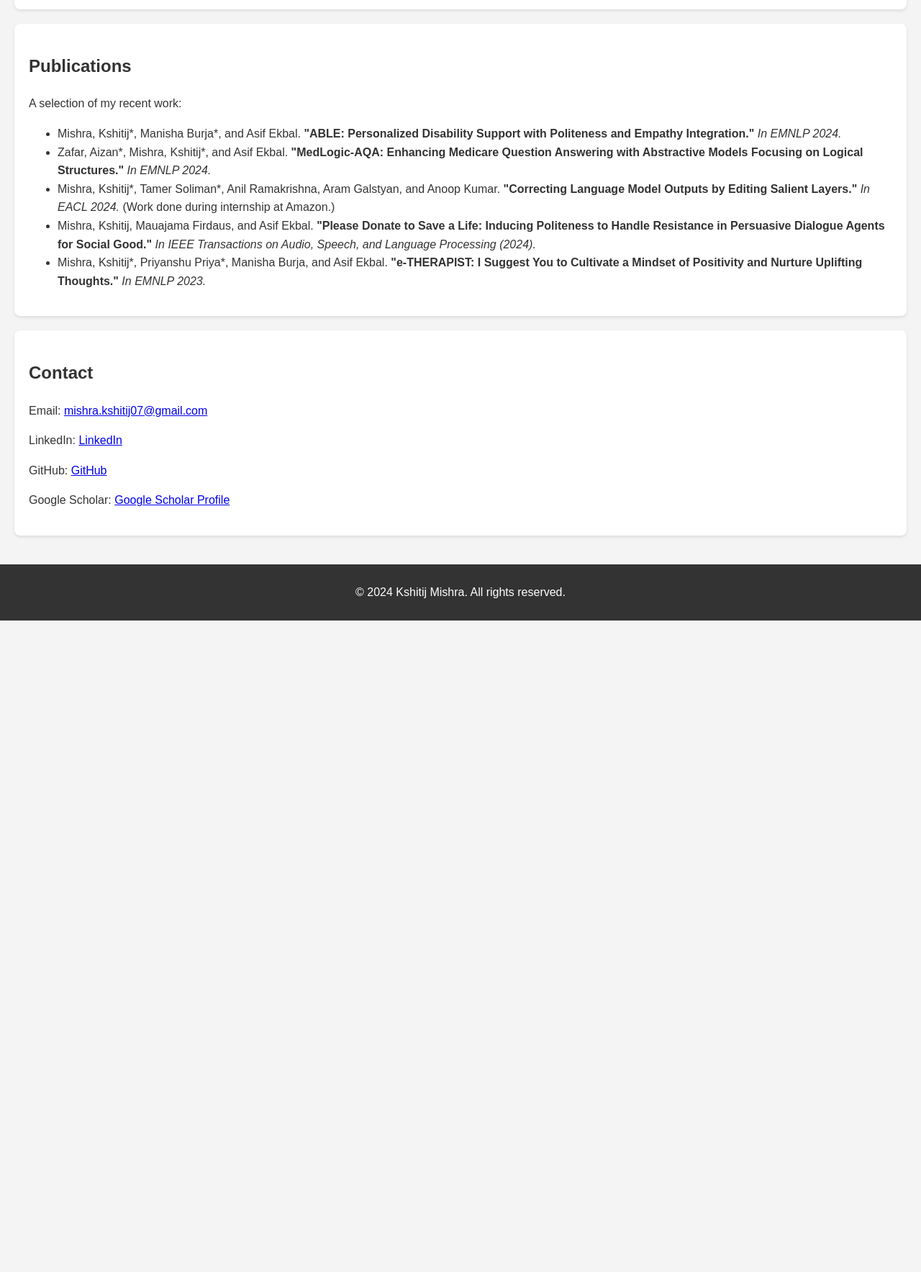
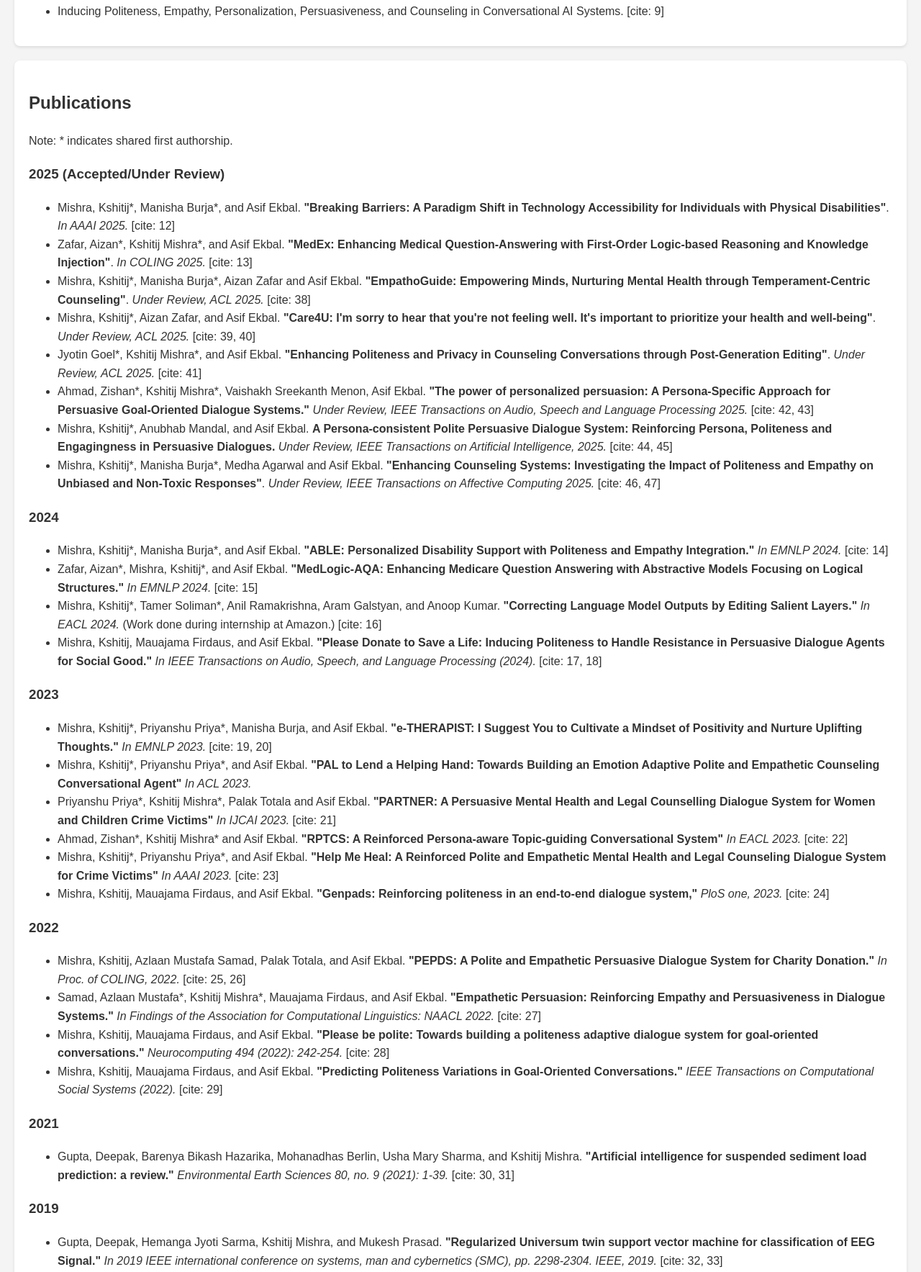
Before and after one commit to Mishrakshitij/Kshitij_Mishra, a plain HTML site: page index.html in a window 1280 px wide. Shown: the part 757-2524 px from the top of the page at 72% size. Before the commit the page ends 1619 px from the top, so only its background shows below. Drawn offline with Linux system fonts and the light colour scheme.

Commit message:
Update index.html

```diff
--- a/index.html
+++ b/index.html
@@ -24,8 +24,7 @@
             <h2>About Me</h2>
             <div class="about-container">
                 <div class="about-text">
-                    <p>I am a researcher specializing in Conversational AI, LLM editing methods, and privacy-preserving AI.
-                    My work focuses on developing AI systems that exhibit politeness, empathy, and logical reasoning in diverse domains.</p>
+                    <p>I am a researcher specializing in Conversational AI, LLM editing methods, and privacy-preserving AI. My work focuses on developing AI systems that exhibit politeness, empathy, and logical reasoning in diverse domains. [cite: 9]</p>
                     <p><a href="docs/CV.pdf" target="_blank">Download CV</a> | <a href="docs/Research_Statement_KM.pdf" target="_blank">Download Research Statement</a></p>
                 </div>
                 <div class="about-photo">
@@ -37,21 +36,70 @@
             <h2>Research</h2>
             <p>My research explores:</p>
             <ul>
-                <li>Conversational AI systems for counseling, healthcare, and assistance.</li>
-                <li>Parameter-efficient LLM editing using methods like Salient Layer Editing.</li>
+                <li>Conversational AI systems for counseling, healthcare, and assistance. [cite: 4, 5]</li>
+                <li>Parameter-efficient LLM editing using methods like Salient Layer Editing. [cite: 2, 16]</li>
+                <li>Privacy-preserving large language models. [cite: 3]</li>
                 <li>Logical reasoning and bias mitigation in AI applications.</li>
+                <li>Inducing Politeness, Empathy, Personalization, Persuasiveness, and Counseling in Conversational AI Systems. [cite: 9]</li>
             </ul>
         </section>
         <section id="publications">
             <h2>Publications</h2>
-            <p>A selection of my recent work:</p>
+            <p>Note: * indicates shared first authorship.</p>
+
+            <h3>2025 (Accepted/Under Review)</h3>
             <ul>
-                <li>Mishra, Kshitij*, Manisha Burja*, and Asif Ekbal. <b>"ABLE: Personalized Disability Support with Politeness and Empathy Integration."</b> <i>In EMNLP 2024.</i></li>
-                <li>Zafar, Aizan*, Mishra, Kshitij*, and Asif Ekbal. <b>"MedLogic-AQA: Enhancing Medicare Question Answering with Abstractive Models Focusing on Logical Structures."</b> <i>In EMNLP 2024.</i></li>
-                <li>Mishra, Kshitij*, Tamer Soliman*, Anil Ramakrishna, Aram Galstyan, and Anoop Kumar. <b>"Correcting Language Model Outputs by Editing Salient Layers."</b> <i>In EACL 2024.</i> (Work done during internship at Amazon.)</li>
-                <li>Mishra, Kshitij, Mauajama Firdaus, and Asif Ekbal. <b>"Please Donate to Save a Life: Inducing Politeness to Handle Resistance in Persuasive Dialogue Agents for Social Good."</b> <i>In IEEE Transactions on Audio, Speech, and Language Processing (2024).</i></li>
-                <li>Mishra, Kshitij*, Priyanshu Priya*, Manisha Burja, and Asif Ekbal. <b>"e-THERAPIST: I Suggest You to Cultivate a Mindset of Positivity and Nurture Uplifting Thoughts."</b> <i>In EMNLP 2023.</i></li>
+                <li>Mishra, Kshitij*, Manisha Burja*, and Asif Ekbal. <b>"Breaking Barriers: A Paradigm Shift in Technology Accessibility for Individuals with Physical Disabilities"</b>. <i>In AAAI 2025.</i> [cite: 12]</li>
+                <li>Zafar, Aizan*, Kshitij Mishra*, and Asif Ekbal. <b>"MedEx: Enhancing Medical Question-Answering with First-Order Logic-based Reasoning and Knowledge Injection"</b>. <i>In COLING 2025.</i> [cite: 13]</li>
+                <li>Mishra, Kshitij*, Manisha Burja*, Aizan Zafar and Asif Ekbal. <b>"EmpathoGuide: Empowering Minds, Nurturing Mental Health through Temperament-Centric Counseling"</b>. <i>Under Review, ACL 2025.</i> [cite: 38]</li>
+                <li>Mishra, Kshitij*, Aizan Zafar, and Asif Ekbal. <b>"Care4U: I'm sorry to hear that you're not feeling well. It's important to prioritize your health and well-being"</b>. <i>Under Review, ACL 2025.</i> [cite: 39, 40]</li>
+                <li>Jyotin Goel*, Kshitij Mishra*, and Asif Ekbal. <b>"Enhancing Politeness and Privacy in Counseling Conversations through Post-Generation Editing"</b>. <i>Under Review, ACL 2025.</i> [cite: 41]</li>
+                <li>Ahmad, Zishan*, Kshitij Mishra*, Vaishakh Sreekanth Menon, Asif Ekbal. <b>"The power of personalized persuasion: A Persona-Specific Approach for Persuasive Goal-Oriented Dialogue Systems."</b> <i>Under Review, IEEE Transactions on Audio, Speech and Language Processing 2025.</i> [cite: 42, 43]</li>
+                <li>Mishra, Kshitij*, Anubhab Mandal, and Asif Ekbal. <b>A Persona-consistent Polite Persuasive Dialogue System: Reinforcing Persona, Politeness and Engagingness in Persuasive Dialogues.</b> <i>Under Review, IEEE Transactions on Artificial Intelligence, 2025.</i> [cite: 44, 45]</li>
+                 <li>Mishra, Kshitij*, Manisha Burja*, Medha Agarwal and Asif Ekbal. <b>"Enhancing Counseling Systems: Investigating the Impact of Politeness and Empathy on Unbiased and Non-Toxic Responses"</b>. <i>Under Review, IEEE Transactions on Affective Computing 2025.</i> [cite: 46, 47]</li>
+           </ul>
+
+            <h3>2024</h3>
+            <ul>
+                <li>Mishra, Kshitij*, Manisha Burja*, and Asif Ekbal. <b>"ABLE: Personalized Disability Support with Politeness and Empathy Integration."</b> <i>In EMNLP 2024.</i> [cite: 14]</li>
+                <li>Zafar, Aizan*, Mishra, Kshitij*, and Asif Ekbal. <b>"MedLogic-AQA: Enhancing Medicare Question Answering with Abstractive Models Focusing on Logical Structures."</b> <i>In EMNLP 2024.</i> [cite: 15]</li>
+                <li>Mishra, Kshitij*, Tamer Soliman*, Anil Ramakrishna, Aram Galstyan, and Anoop Kumar. <b>"Correcting Language Model Outputs by Editing Salient Layers."</b> <i>In EACL 2024.</i> (Work done during internship at Amazon.) [cite: 16]</li>
+                <li>Mishra, Kshitij, Mauajama Firdaus, and Asif Ekbal. <b>"Please Donate to Save a Life: Inducing Politeness to Handle Resistance in Persuasive Dialogue Agents for Social Good."</b> <i>In IEEE Transactions on Audio, Speech, and Language Processing (2024).</i> [cite: 17, 18]</li>
             </ul>
+
+            <h3>2023</h3>
+            <ul>
+                <li>Mishra, Kshitij*, Priyanshu Priya*, Manisha Burja, and Asif Ekbal. <b>"e-THERAPIST: I Suggest You to Cultivate a Mindset of Positivity and Nurture Uplifting Thoughts."</b> <i>In EMNLP 2023.</i> [cite: 19, 20]</li>
+                <li>Mishra, Kshitij*, Priyanshu Priya*, and Asif Ekbal. <b>"PAL to Lend a Helping Hand: Towards Building an Emotion Adaptive Polite and Empathetic Counseling Conversational Agent"</b> <i>In ACL 2023.</i></li>
+                <li>Priyanshu Priya*, Kshitij Mishra*, Palak Totala and Asif Ekbal. <b>"PARTNER: A Persuasive Mental Health and Legal Counselling Dialogue System for Women and Children Crime Victims"</b> <i>In IJCAI 2023.</i> [cite: 21]</li>
+                <li>Ahmad, Zishan*, Kshitij Mishra* and Asif Ekbal. <b>"RPTCS: A Reinforced Persona-aware Topic-guiding Conversational System"</b> <i>In EACL 2023.</i> [cite: 22]</li>
+                <li>Mishra, Kshitij*, Priyanshu Priya*, and Asif Ekbal. <b>"Help Me Heal: A Reinforced Polite and Empathetic Mental Health and Legal Counseling Dialogue System for Crime Victims"</b> <i>In AAAI 2023.</i> [cite: 23]</li>
+                 <li>Mishra, Kshitij, Mauajama Firdaus, and Asif Ekbal. <b>"Genpads: Reinforcing politeness in an end-to-end dialogue system,"</b> <i>PloS one, 2023.</i> [cite: 24]</li>
+           </ul>
+
+            <h3>2022</h3>
+            <ul>
+                <li>Mishra, Kshitij, Azlaan Mustafa Samad, Palak Totala, and Asif Ekbal. <b>"PEPDS: A Polite and Empathetic Persuasive Dialogue System for Charity Donation."</b> <i>In Proc. of COLING, 2022.</i> [cite: 25, 26]</li>
+                <li>Samad, Azlaan Mustafa*, Kshitij Mishra*, Mauajama Firdaus, and Asif Ekbal. <b>"Empathetic Persuasion: Reinforcing Empathy and Persuasiveness in Dialogue Systems."</b> <i>In Findings of the Association for Computational Linguistics: NAACL 2022.</i> [cite: 27]</li>
+                <li>Mishra, Kshitij, Mauajama Firdaus, and Asif Ekbal. <b>"Please be polite: Towards building a politeness adaptive dialogue system for goal-oriented conversations."</b> <i>Neurocomputing 494 (2022): 242-254.</i> [cite: 28]</li>
+                <li>Mishra, Kshitij, Mauajama Firdaus, and Asif Ekbal. <b>"Predicting Politeness Variations in Goal-Oriented Conversations."</b> <i>IEEE Transactions on Computational Social Systems (2022).</i> [cite: 29]</li>
+            </ul>
+
+             <h3>2021</h3>
+            <ul>
+                <li>Gupta, Deepak, Barenya Bikash Hazarika, Mohanadhas Berlin, Usha Mary Sharma, and Kshitij Mishra. <b>"Artificial intelligence for suspended sediment load prediction: a review."</b> <i>Environmental Earth Sciences 80, no. 9 (2021): 1-39.</i> [cite: 30, 31]</li>
+           </ul>
+
+             <h3>2019</h3>
+            <ul>
+                <li>Gupta, Deepak, Hemanga Jyoti Sarma, Kshitij Mishra, and Mukesh Prasad. <b>"Regularized Universum twin support vector machine for classification of EEG Signal."</b> <i>In 2019 IEEE international conference on systems, man and cybernetics (SMC), pp. 2298-2304. IEEE, 2019.</i> [cite: 32, 33]</li>
+           </ul>
+
+            <h3>2018</h3>
+            <ul>
+                <li>Mishra, Kshitij and Deepak Gupta. <b>"Artificial Neural Networks in Hydrology."</b> <i>In An International Journal Of Engineering Sciences January 2019, Volume 31, pp. 52-59. 2018.</i> [cite: 34, 35, 36]</li>
+            </ul>
+
         </section>
         <section id="contact">
             <h2>Contact</h2>
```
